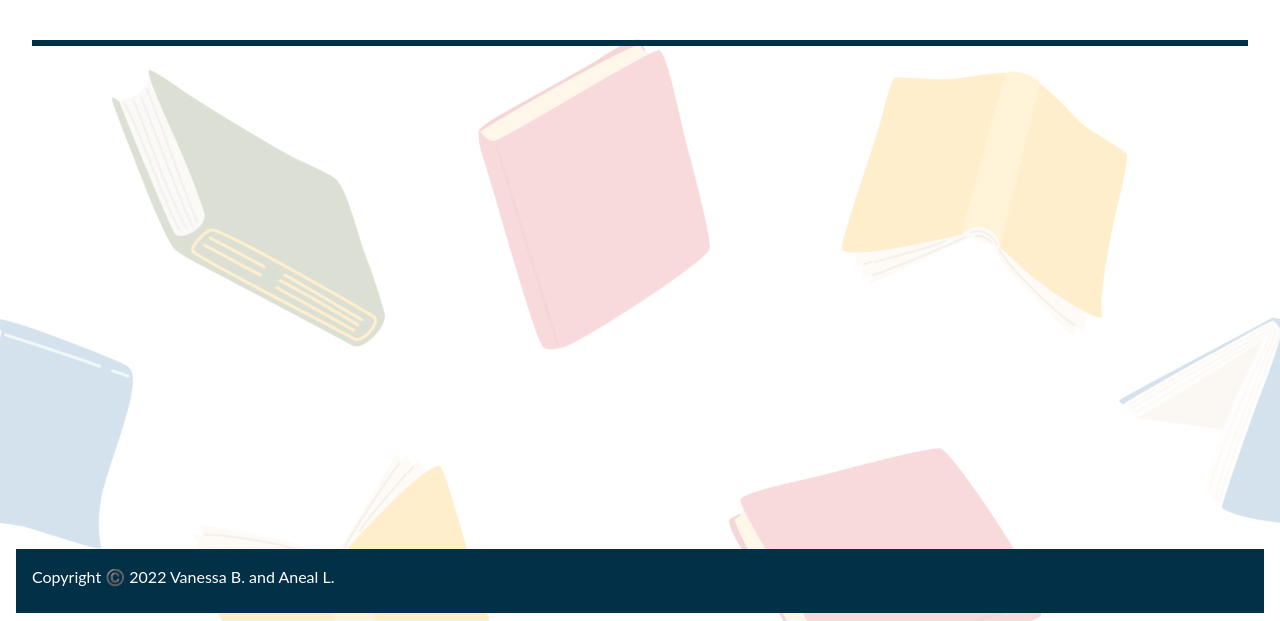
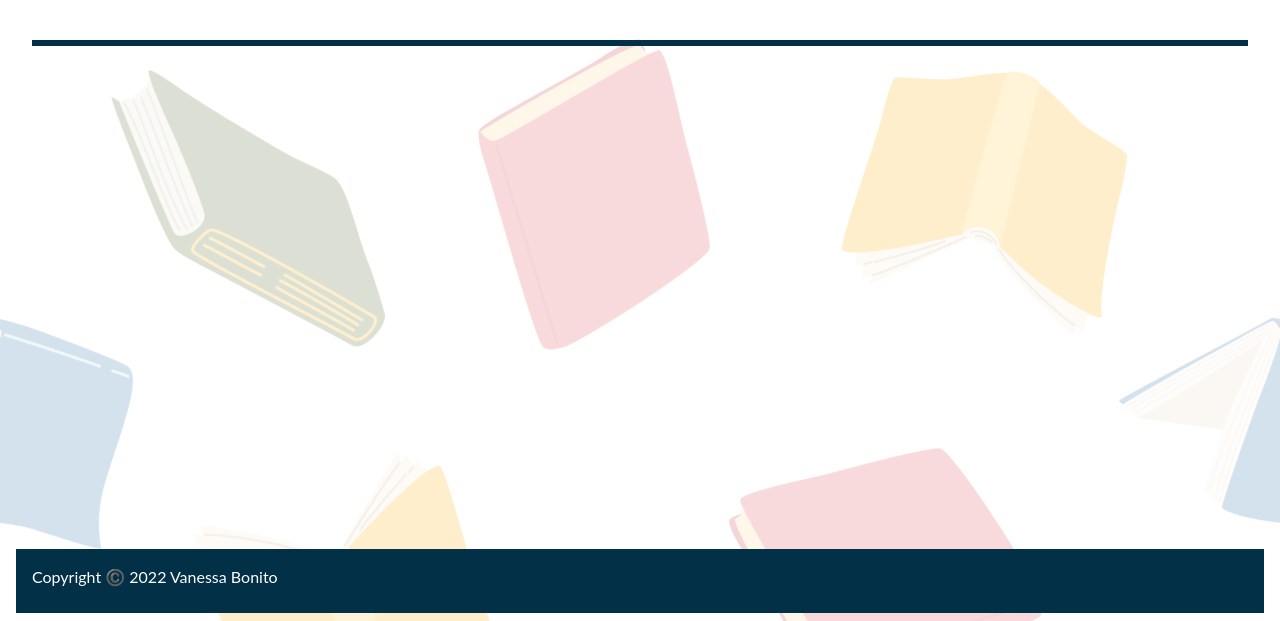
Before and after one commit to VaneCode/awesome-books-ES6, a website with bundled scripts: page index.html in a window 1280 px wide. Shown: the part 179-800 px from the top of the page. Built offline with nearby package versions, Linux system fonts and the light colour scheme.

Commit message:
Update README.md file

```diff
--- a/index.html
+++ b/index.html
@@ -76,7 +76,7 @@
     <!--Footer-->
     <footer>
         <div class="div-container">
-            <p>Copyright ©️ 2022 Vanessa B. and Aneal L.</p>
+            <p>Copyright ©️ 2022 Vanessa Bonito</p>
         </div>
     </footer>
     <script type="module" src="./dist/index.js"></script>
```
Also changed, not shown: README.md.
